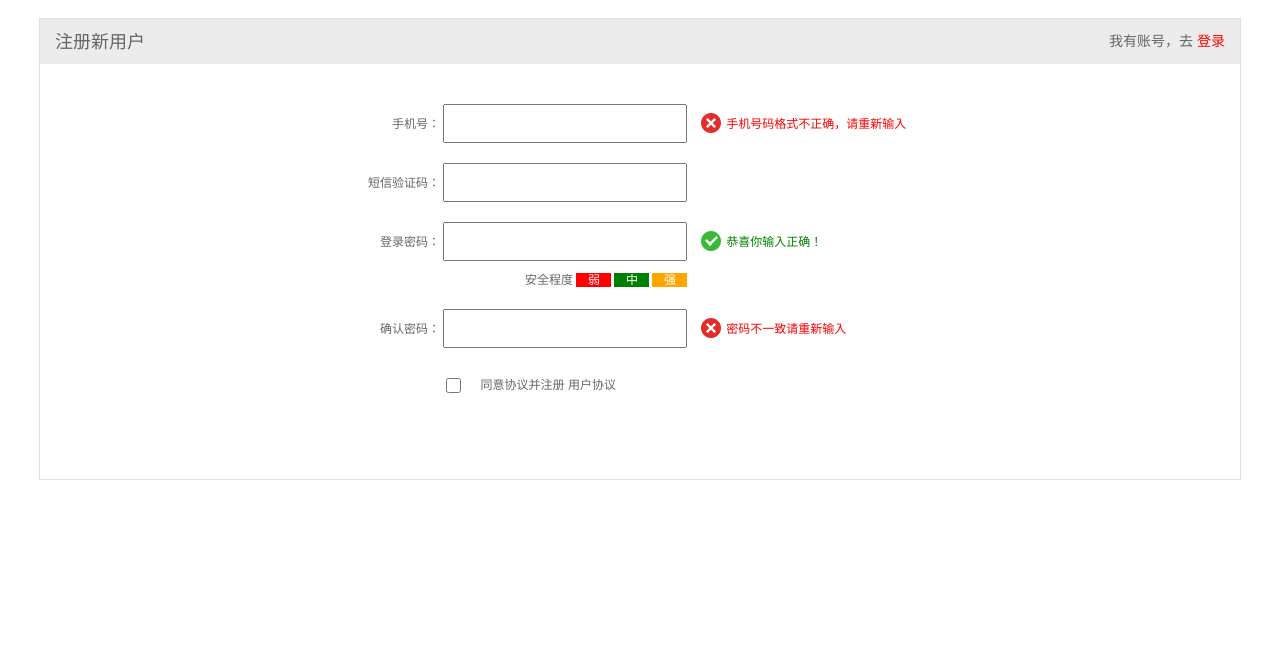
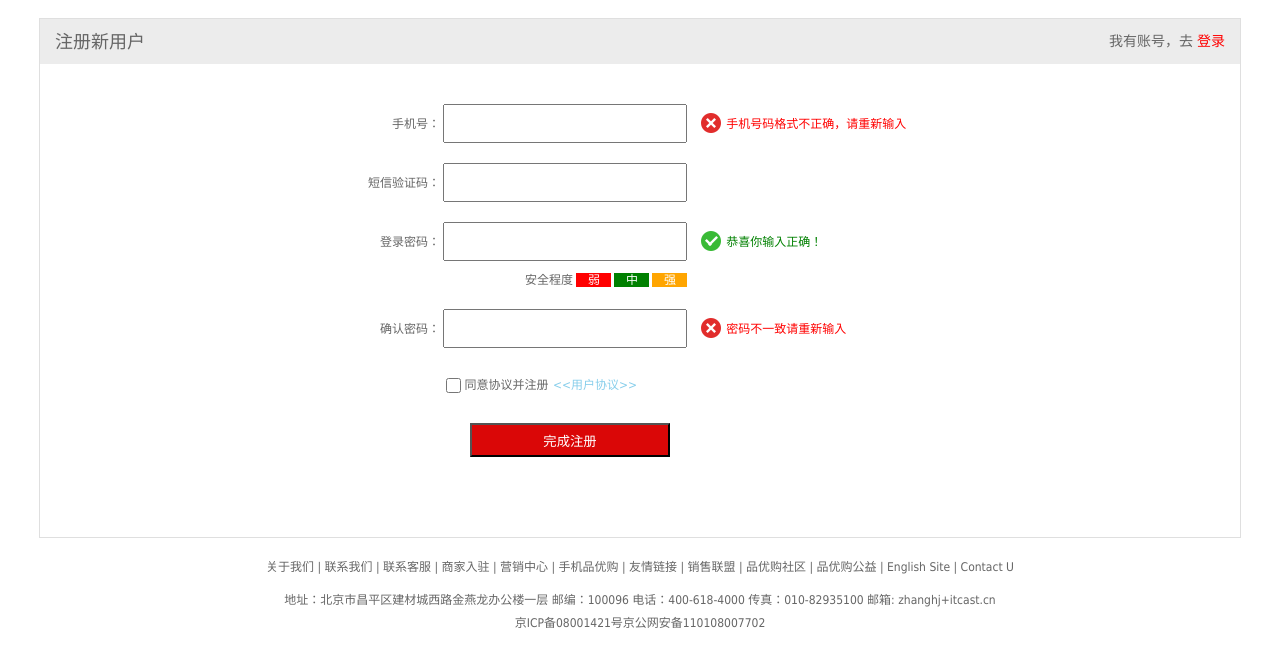
Before and after one commit to wx-work/Front_end_practices, a plain HTML site: page register.html in a window 1280 px wide. Shown: the part 92-758 px from the top of the page. Drawn offline with Linux system fonts and the light colour scheme.

Commit message:
注册页全部完成

```diff
--- a/css/register.css
+++ b/css/register.css
@@ -11,9 +11,11 @@
     line-height: 83px;
     border-bottom: 2px solid #b1191a;
 }
+/* head */
+
 /* 主体 */
 .main {
-    height: 460px;
+    height: 518px;
     margin-top: 25px;
     border: 1px solid #dfdfdf;
 }
@@ -103,7 +105,39 @@
     vertical-align: middle;
     background-color: red;
 }
+.refister-info ul li:nth-child(6) label {
+    width: 85px;
+    text-align: left;
+}
+.refister-info ul li:nth-child(6) a {
+    color: skyblue;
+}
 .refister-info ul li:nth-child(6) {
     padding-left: 106px;
 
 }
+.refister-info ul li:nth-child(7) {
+    padding-left: 130px;
+
+}
+.refister-info ul li:nth-child(7) input {
+    width: 200px;
+    height: 34px;
+    margin: 0px;
+    padding: 0px;
+    background-color: rgb(218, 7, 7);
+    color: #fff;
+}
+/* 主体 */
+
+/* footer */
+.copyright {
+    text-align: center;
+}
+.copyright p:first-child {
+    margin: 20px 0px 15px;
+}
+.copyright p:nth-child(2) {
+    margin-bottom: 5px;
+}
+/* footer */
--- a/register.html
+++ b/register.html
@@ -4,17 +4,24 @@
     <meta charset="UTF-8">
     <meta http-equiv="X-UA-Compatible" content="IE=edge">
     <meta name="viewport" content="width=device-width, initial-scale=1.0">
-    <title>Document</title>
+    <title>注册页</title>
+    <!-- 网页图标引入 -->
+    <link rel="shortcut icon" href="bitbug_favicon.ico" type="image/x-icon" />
     <!-- 基础以及注册页的css文件引入-->
     <link rel="stylesheet" href="css/base.css">
     <link rel="stylesheet" href="css/register.css">
 
 </head>
 <body>
+
     <!-- head区域 -->
     <div class="head edition_center">
-        <img src="images/logo.png" alt="">
+        <a href="index.html">
+            <img src="images/logo.png" alt="">
+        </a>
     </div>
+    <!-- head区域 -->
+
     <!-- 主体区域 -->
     <div class="main edition_center">
         <div class="guide">
@@ -36,7 +43,7 @@
                 </li>
                 <li>
                     <label for="text">短信验证码：</label>
-                    <input type="number">
+                    <input type="number" id="text">
                 </li>
                 <li>
                     <label for="password">登录密码：</label>
@@ -60,14 +67,28 @@
                 </li>
                 <li>
                     <input type="checkbox" name="" id="check">
-                    <label for="check">
-                        同意协议并注册
-                    </label>
-                    <a href="#">用户协议</a>
+                    <label for="check">同意协议并注册</label>
+                    <a href="#">&lt&lt用户协议&gt&gt</a>
                 </li>
-                <li></li>
+                <li>
+                    <input type="submit" value="完成注册">
+                </li>
             </ul>
         </div>
     </div>
+    <!-- 主体区域 -->
+
+    <!-- footer -->
+    <div class="footer">
+        <div class="edition_center">
+            <div class="copyright">
+                <p>关于我们  |  联系我们  |  联系客服  |  商家入驻  |  营销中心  |  手机品优购  |  友情链接  |  销售联盟  |  品优购社区  |  品优购公益  |  English Site  |  Contact U</p>
+                <p>地址：北京市昌平区建材城西路金燕龙办公楼一层 邮编：100096 电话：400-618-4000 传真：010-82935100 邮箱: zhanghj+itcast.cn</p>
+                <p>京ICP备08001421号京公网安备110108007702</p>
+            </div>
+        </div>
+    </div>
+    <!-- footer -->
+
 </body>
 </html>
```
Also changed, not shown: index.html (+2 -5 lines).
